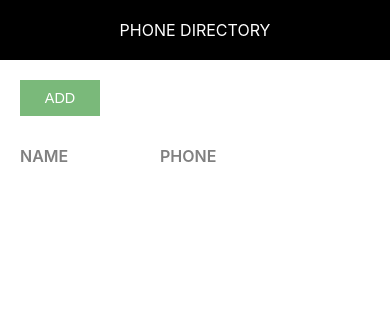
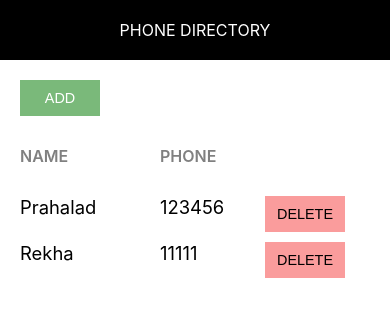
Before and after one commit to simpleprahalad/phone-directory, a React (Create React App) app: page / in a window 390 px wide. Shown: the top 316 px of the page. Built offline with nearby package versions, Linux system fonts and the light colour scheme.

Commit message:
Added ‘PhoneDirectory’ as smart component, renamed ‘App’ as ‘ShowSubscribers’ and converted ‘AddSubscribers’ and ‘ShowSubscribers’ as dumb components

```diff
--- a/src/AddSubscriber.js
+++ b/src/AddSubscriber.js
@@ -20,6 +20,12 @@ class AddSubcriber extends Component {
         console.log(this.state);
     }
 
+    onFormSubmitted = (e) => {
+        e.preventDefault();
+        this.props.addSubscibeHandler(this.state)
+        this.setState({id: 0, name: '', phone: ''})
+    }
+
     render() {
         const {name, phone} = this.state;
         return (
@@ -27,7 +33,7 @@ class AddSubcriber extends Component {
                 <Header heading="Add Subsciber" />
                 <div className="component-body-container">
                     <button className="custom-btn">Back</button>
-                    <form className="subscriber-form">
+                    <form className="subscriber-form" onSubmit={this.onFormSubmitted.bind(this)}>
                         <label htmlFor="name" className="label-contol">Name: </label> <br/>
                         <input id="name" type="text" className="input-control" name="name" onChange={this.inputChangedHandler}/> <br/> <br/>
                         <label htmlFor="phone" className="label-contol">Phone: </label> <br/>
--- a/src/App.js
+++ /dev/null
@@ -1,67 +0,0 @@
-
-import React, { Component } from 'react';
-import Header from "./Header";
-import './App.css';
-
-class App extends Component {
-  deleteHandler() {
-    alert("Delete clicked !!!");
-  }
-
-  clickHandler(message) {
-    alert(message)
-  }
-
-  constructor() {
-    super();
-    this.state = {
-      subscriberListoShow: []
-    }
-  }
-
-  render() {
-    // let subscribers = [
-    //   {
-    //     id: 1,
-    //     name: "Prahalad",
-    //     phone: "12345"
-    //   },
-    //   {
-    //     id : 2,
-    //     name: "Rekha",
-    //     phone: "22222"
-    //   },
-    // ];
-
-    return (
-      <div>
-        <Header heading="Phone Directory"/>
-        <div className="component-body-container">
-          <button className="custom-btn add-btn">Add</button>
-
-          <div className="grid-container heading-container">
-            <span className="grid-item name-heading">Name</span>
-            <span className="grid-item phone-heading">Phone</span>
-          </div>
-
-        {
-          this.state.subscriberListoShow.map(sub => {
-            return <div key={sub.id} className="grid-container">
-            <span className="grid-item">{sub.name}</span>
-            <span className="grid-item">{sub.phone}</span>
-            <span className="grid-item action-btn-container">
-               <button className="custom-btn delete-btn" onClick={this.deleteHandler}>Delete</button>
-               {/* <button className="custom-btn delete-btn" onClick={this.clickHandler.bind(this, "Delete handler clicked !!!")}>Delete</button> */}
-               {/* <button className="custom-btn delete-btn" onClick={this.clickHandler.bind(this)}>Delete</button> */}
-            </span>
-          </div>
-          })
-        }
-
-        </div>
-      </div>
-    );
-  }
-}
-
-export default App;
--- /dev/null
+++ b/src/PhoneDirectory.js
@@ -0,0 +1,45 @@
+import { Component } from "react";
+import AddSubcriber from "./AddSubscriber";
+import ShowSubscribers from "./ShowSubscribers";
+
+class PhoneDirectory extends Component {
+
+    constructor() {
+        super();
+        this.state = {
+            subscribersList: [
+                {
+                    id: 1,
+                    name : "Prahalad",
+                    phone: "123456"
+                },
+                {
+                    id: 2,
+                    name: "Rekha",
+                    phone: "11111"
+                }
+            ]
+        }
+    }
+
+    addSubsciberHandler = (newSubsciber) => {
+        let subscibersList = this.state.subscribersList;
+        if(subscibersList.length > 0) {
+            newSubsciber.id = subscibersList[subscibersList.length - 1].id + 1;
+        } else {
+            newSubsciber.id = 1;
+        }
+        subscibersList.push(newSubsciber);
+        this.setState({subscibersList: subscibersList})
+        console.log(this.state.subscribersList)
+    }
+
+    render() {
+        return (
+            // <AddSubcriber addSubscibeHandler={this.addSubsciberHandler}/>
+            <ShowSubscribers subscibersList={this.state.subscribersList} />
+        )
+    }
+}
+
+export default PhoneDirectory;
--- /dev/null
+++ b/src/ShowSubscribers.js
@@ -0,0 +1,37 @@
+
+import React, { Component } from 'react';
+import Header from "./Header";
+import './ShowSubscribers.css';
+
+class ShowSubscribers extends Component {
+  render() {
+    return (
+      <div>
+        <Header heading="Phone Directory"/>
+        <div className="component-body-container">
+          <button className="custom-btn add-btn">Add</button>
+
+          <div className="grid-container heading-container">
+            <span className="grid-item name-heading">Name</span>
+            <span className="grid-item phone-heading">Phone</span>
+          </div>
+
+        {
+          this.props.subscibersList.map(sub => {
+            return <div key={sub.id} className="grid-container">
+            <span className="grid-item">{sub.name}</span>
+            <span className="grid-item">{sub.phone}</span>
+            <span className="grid-item action-btn-container">
+               <button className="custom-btn delete-btn">Delete</button>
+            </span>
+          </div>
+          })
+        }
+
+        </div>
+      </div>
+    );
+  }
+}
+
+export default ShowSubscribers;
--- a/src/index.js
+++ b/src/index.js
@@ -1,14 +1,15 @@
 import React from 'react';
 import ReactDOM from 'react-dom';
 import './index.css';
-import App from './App';
+import ShowSubscribers from './ShowSubscribers';
 import AddSubcriber from './AddSubscriber';
+import PhoneDirectory from './PhoneDirectory'
 import reportWebVitals from './reportWebVitals';
 import './common/common.css'
 
 ReactDOM.render(
   <React.StrictMode>
-    <App />
+    <PhoneDirectory />
   </React.StrictMode>,
   document.getElementById('root')
 );
```
Also changed, not shown: src/ShowSubscribers.css (renamed from src/App.css), 1 other file (tests, documents, lock files or other folders).
